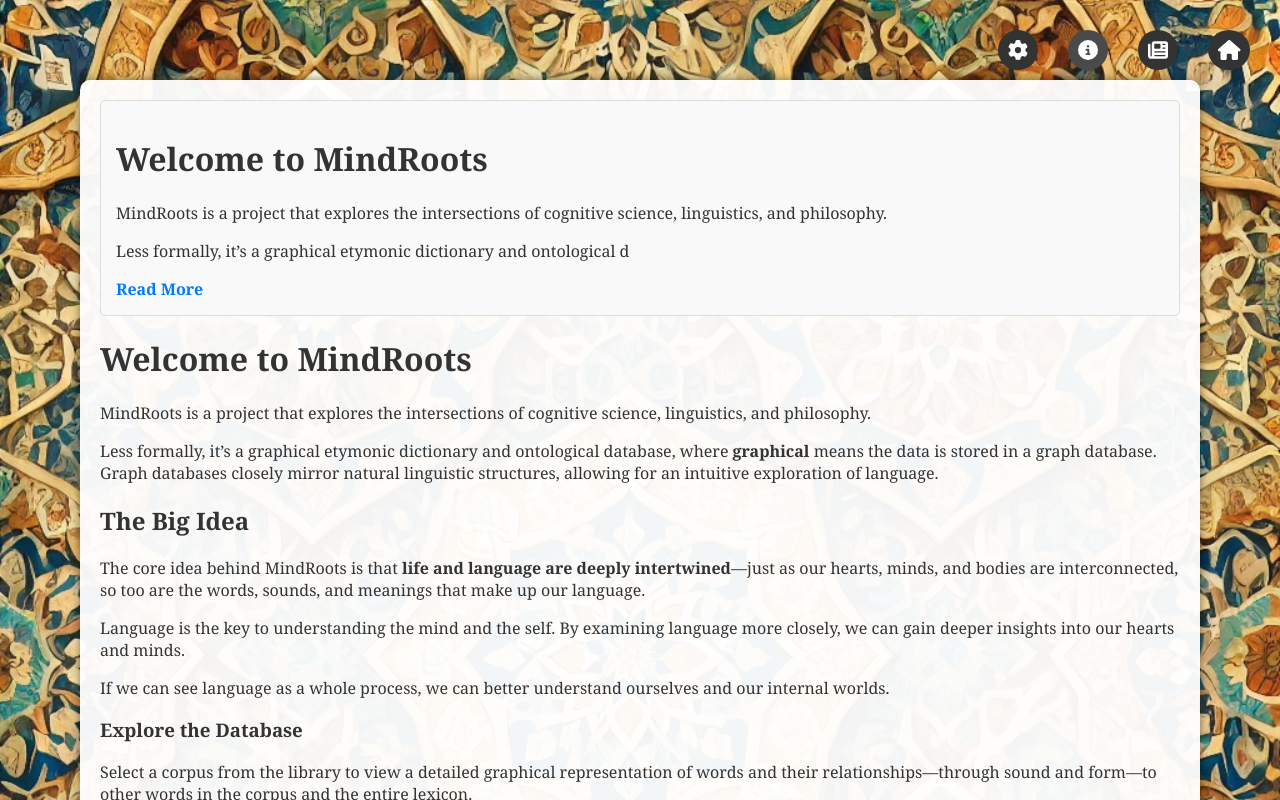
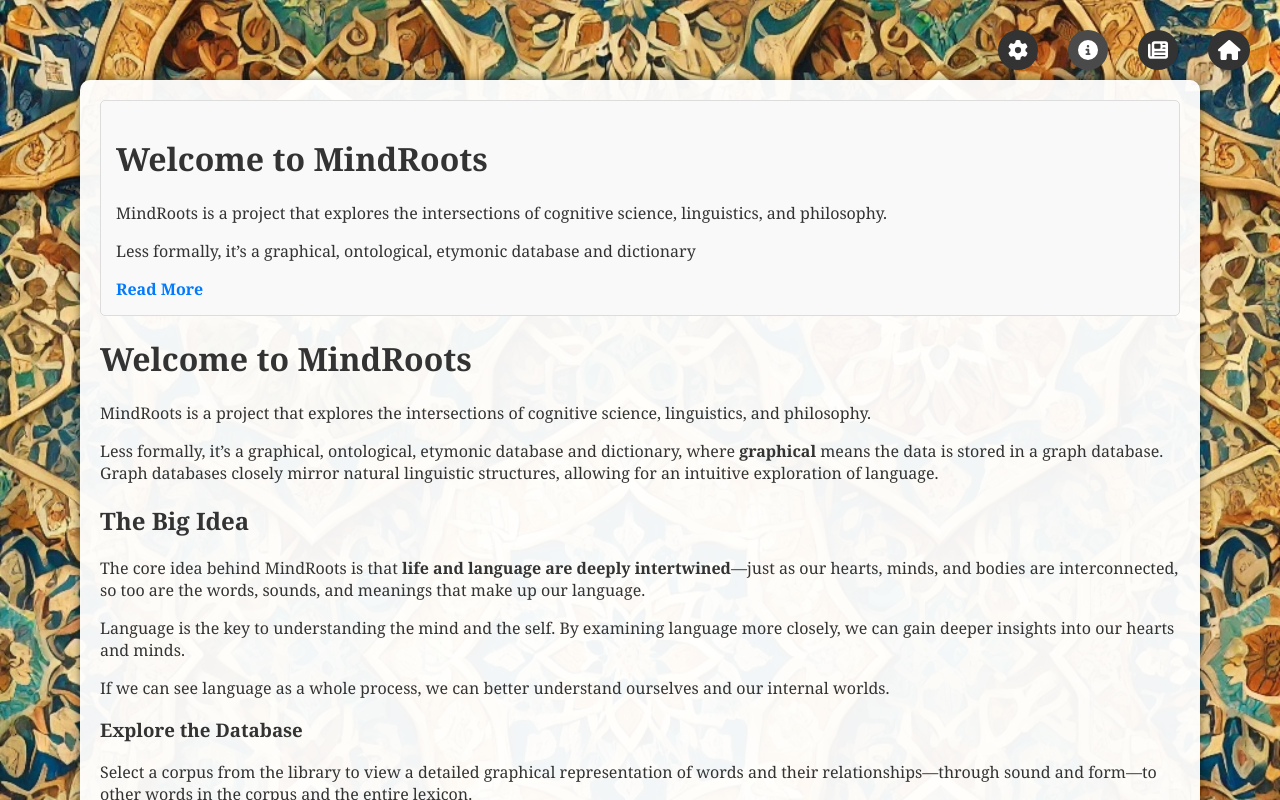
Before and after one commit to codectified/mindroots, a React (Create React App) app: page /mindroots/about in a window 1280 px wide. Both pictures are taken after a click on the button 1087 px from the left and 50 px from the top of the page. Shown: the top 800 px of the page. Built offline with nearby package versions, Linux system fonts and the light colour scheme; no server answers.

Commit message:
minor tweaks

```diff
--- a/src/components/GraphScreen.js
+++ b/src/components/GraphScreen.js
@@ -106,6 +106,10 @@ const GraphScreen = () => {
   return (
     <div>
       <Menu />
+      {!selectedCorpus || !selectedCorpusItem ? (
+        <div>Please select a corpus and an item to view the graph.</div>
+      ) : (
+        <>
           <div className="navigation-buttons">
             <button className="menu-button" onClick={goToPreviousItem} disabled={selectedCorpusItem.index === 0}>
               <FontAwesomeIcon icon={faArrowLeft} />
@@ -115,6 +119,8 @@ const GraphScreen = () => {
             </button>
           </div>
           <GraphVisualization data={graphData} onNodeClick={handleNodeClick} />
+        </>
+      )}
     </div>
   );
 };
--- a/src/components/Menu.js
+++ b/src/components/Menu.js
@@ -32,7 +32,7 @@ const Menu = () => {
     } else if (selectedOption === 'about') {
       return (
         <div className="content-container">
-          <ReactMarkdown>{markdownContent.slice(0, 200)}</ReactMarkdown>
+          <ReactMarkdown>{markdownContent.slice(0, 209)}</ReactMarkdown>
           <Link to="/about" className="read-more-link">Read More</Link>
         </div>
       );
@@ -40,8 +40,8 @@ const Menu = () => {
       return (
         <div className="content-container">
           <h2>Project News</h2>
-          <ReactMarkdown>{markdownContent.slice(0, 200)}</ReactMarkdown>
-          <Link to="/changelog" className="read-more-link">View Full Changelog</Link>
+          <ReactMarkdown>{markdownContent.slice(0, 100)}</ReactMarkdown>
+          <Link to="/project-news" className="read-more-link">View Full Changelog</Link>
         </div>
       );
     } else {
--- a/src/content/about.md
+++ b/src/content/about.md
@@ -2,7 +2,7 @@
 
 MindRoots is a project that explores the intersections of cognitive science, linguistics, and philosophy.
 
-Less formally, it’s a graphical etymonic dictionary and ontological database, where **graphical** means the data is stored in a graph database. Graph databases closely mirror natural linguistic structures, allowing for an intuitive exploration of language.
+Less formally, it’s a graphical, ontological, etymonic database and dictionary, where **graphical** means the data is stored in a graph database. Graph databases closely mirror natural linguistic structures, allowing for an intuitive exploration of language.
 
 ## The Big Idea
 
--- a/src/content/intro.md
+++ b/src/content/intro.md
@@ -27,12 +27,14 @@ Graphs in MindRoots connect general ideas of a word’s **sound** and **root** a
 
 ---
 
-## Conceptualizing Language
+## Learning Language
 
 If you imagine language as a tree rooted deep in the earth, where it grows and branches before finally bearing fruit, this the visualized graph mirrors that structure and process.
 
 Roots are the foundation—everything that leads to a word's utterance.  Branches represent the connections and extensions of a root's context, word types.  And so we reap the fruits from our utterances in their proper context, the the movement of life.
 
-The aim of here isn’t only to learn a language but to understand what a language is, the process, and how it moves within us. Explore, connect, and discover below!
+The aim here isn’t only to learn a language but to understand what a language is, the process, and how it moves within us. Explore, connect, and discover below!
+
+(Note that due to the recent update of about 50000 Arabic words and 5000 roots, functionality here is very limited for English.  Most word and root nodes will not display a label if your primary language is set to English.)
 
 ---
```
Also changed, not shown: src/content/changelog.md. Lines whose indentation alone changed are shown as unchanged.
